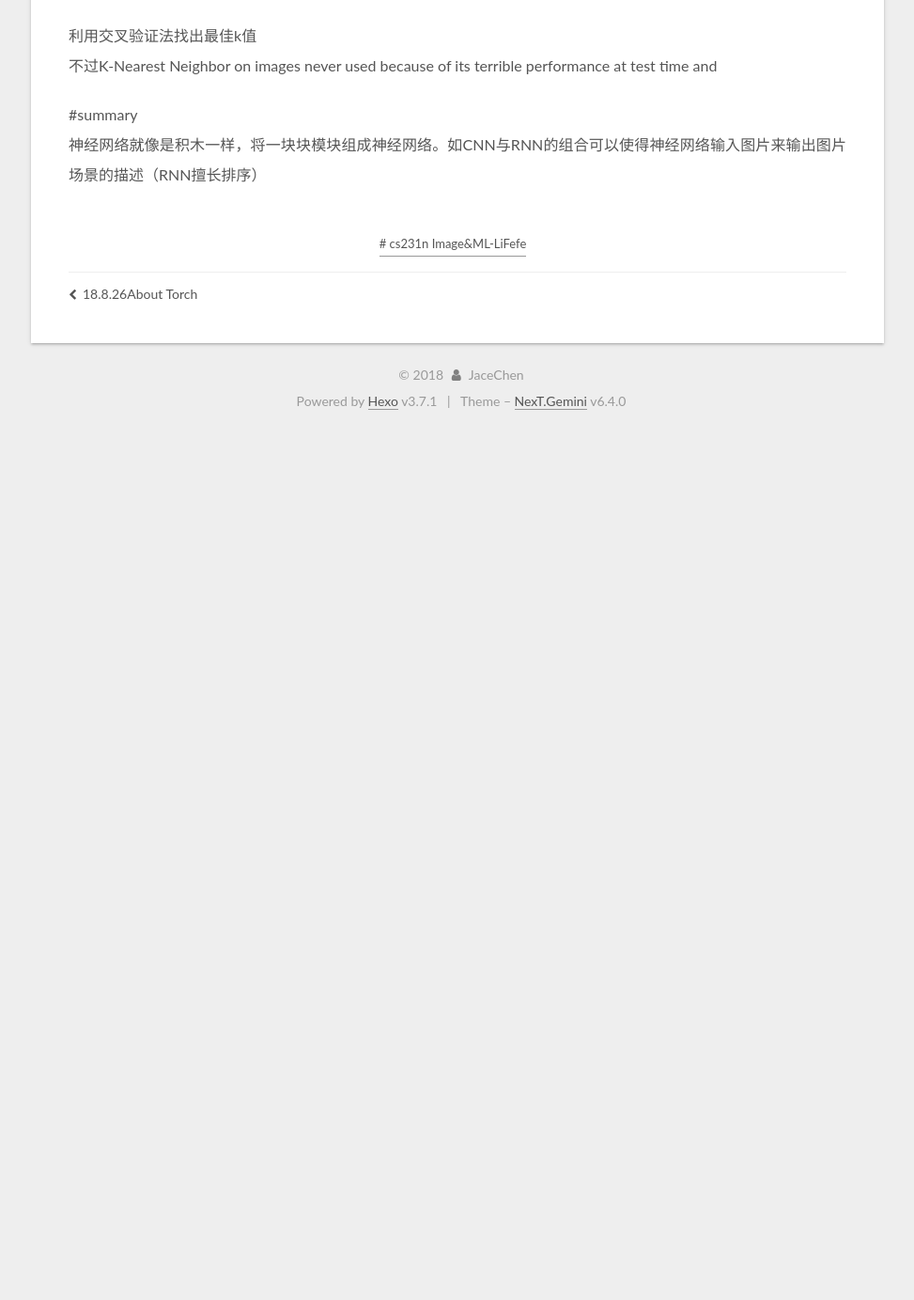
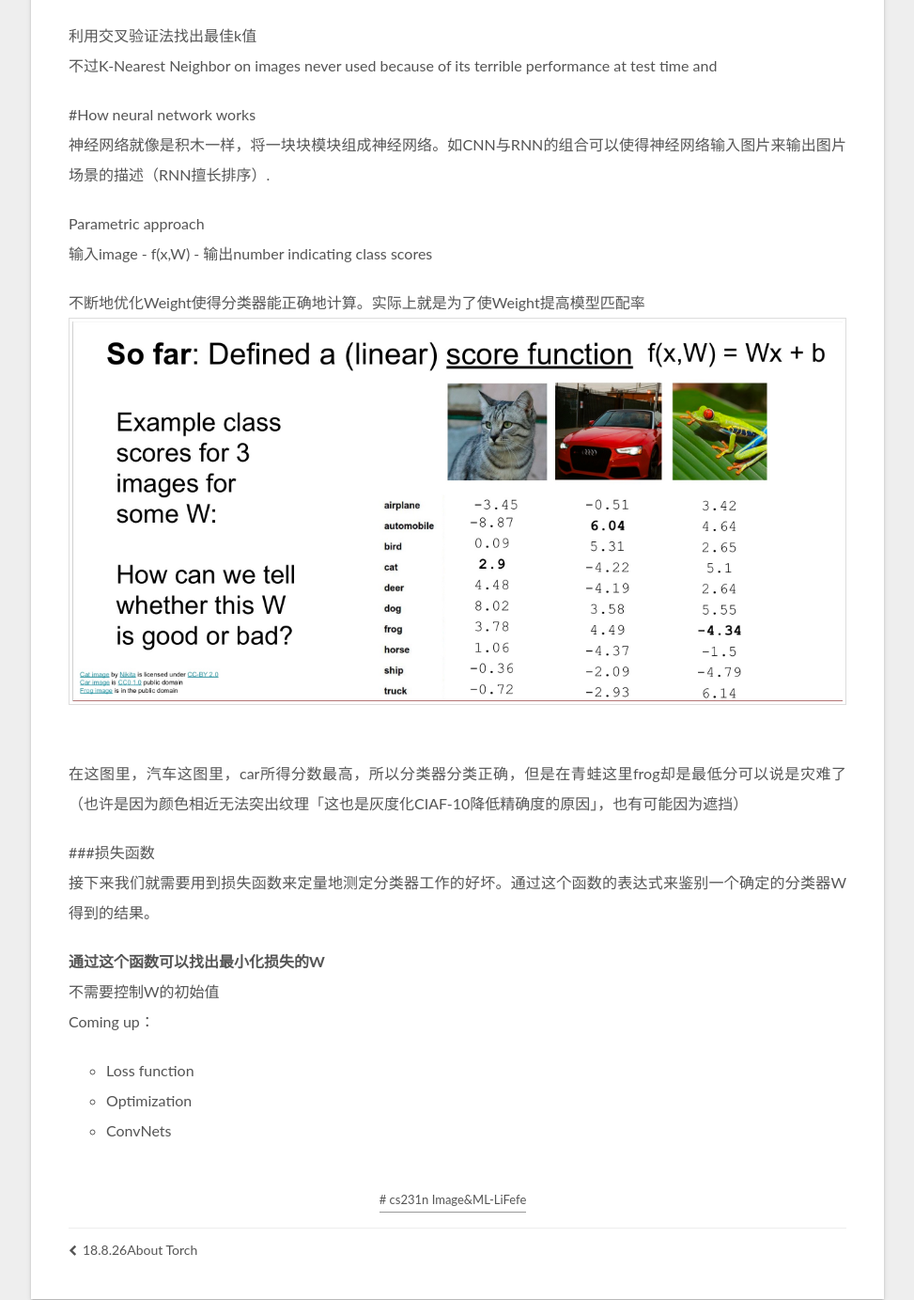
Before and after one commit to Chenqianhan/chenqianhan.github.io, a plain HTML site: page 2018/08/31/Image-Classification-pipeline/index.html in a window 1280 px wide. Shown: the part 1686-3069 px from the top of the page at 94% size, without its empty margins (279-1252 px from the left). Before the commit the page ends 2147 px from the top, so only its background shows below. Drawn offline with Linux system fonts and the light colour scheme.

Commit message:
Site updated: 2018-08-31 20:08:59

```diff
--- a/2018/08/31/Image-Classification-pipeline/index.html
+++ b/2018/08/31/Image-Classification-pipeline/index.html
@@ -117,7 +117,8 @@
 <meta property="og:description" content="#Image Classification pipelinechallenges:    Illumination   Deformation各种奇怪的形态 Occlusion遮挡   Background Clutter Intraclass variation    An image classifier can be Data-driven approach:    Collect a da">
 <meta property="og:locale" content="default">
 <meta property="og:image" content="http://yoursite.com/2018/08/31/Image-Classification-pipeline/1.jpg">
-<meta property="og:updated_time" content="2018-08-31T05:28:23.335Z">
+<meta property="og:image" content="http://yoursite.com/2018/08/31/Image-Classification-pipeline/2.jpg">
+<meta property="og:updated_time" content="2018-08-31T12:08:37.021Z">
 <meta name="twitter:card" content="summary">
 <meta name="twitter:title" content="Image Classification pipeline">
 <meta name="twitter:description" content="#Image Classification pipelinechallenges:    Illumination   Deformation各种奇怪的形态 Occlusion遮挡   Background Clutter Intraclass variation    An image classifier can be Data-driven approach:    Collect a da">
@@ -325,7 +326,7 @@
 
 
 
-              <time title="Created: 2018-08-31 12:40:45 / Modified: 13:28:23" itemprop="dateCreated datePublished" datetime="2018-08-31T12:40:45+08:00">2018-08-31</time>
+              <time title="Created: 2018-08-31 12:40:45 / Modified: 20:08:37" itemprop="dateCreated datePublished" datetime="2018-08-31T12:40:45+08:00">2018-08-31</time>
 
 
 
@@ -384,7 +385,16 @@
 <p>将训练集分成“fold”，比如说把训练数据分成五等份，也就是说使用20%训练数据来作为想象中的验证集来调整超参数。从而对不同超参数的学习效率进行对比，通过比对不同K值下取多少个近邻值才能得出准确结果。  </p>
 <p>###Cross-validation<br>如果对数据量不满意，可以用cross-validation，循环选择测试验证折<br><img src="/2018/08/31/Image-Classification-pipeline/1.jpg" title="cross-validation"></p>
 <p>利用交叉验证法找出最佳k值<br>不过K-Nearest Neighbor on images never used because of its terrible performance at test time and </p>
-<p>#summary<br>神经网络就像是积木一样，将一块块模块组成神经网络。如CNN与RNN的组合可以使得神经网络输入图片来输出图片场景的描述（RNN擅长排序）</p>
+<p>#How neural network works<br>神经网络就像是积木一样，将一块块模块组成神经网络。如CNN与RNN的组合可以使得神经网络输入图片来输出图片场景的描述（RNN擅长排序）. </p>
+<p>Parametric approach<br>输入image - f(x,W) - 输出number indicating class scores</p>
+<p>不断地优化Weight使得分类器能正确地计算。实际上就是为了使Weight提高模型匹配率<br><img src="/2018/08/31/Image-Classification-pipeline/2.jpg" title="socre-function"><br>在这图里，汽车这图里，car所得分数最高，所以分类器分类正确，但是在青蛙这里frog却是最低分可以说是灾难了（也许是因为颜色相近无法突出纹理「这也是灰度化CIAF-10降低精确度的原因」，也有可能因为遮挡）</p>
+<p>###损失函数<br>接下来我们就需要用到损失函数来定量地测定分类器工作的好坏。通过这个函数的表达式来鉴别一个确定的分类器W得到的结果。</p>
+<p><strong>通过这个函数可以找出最小化损失的W</strong><br>不需要控制W的初始值<br>Coming up：  </p>
+<ul>
+<li>Loss function  </li>
+<li>Optimization  </li>
+<li>ConvNets  </li>
+</ul>
 
 
     </div>
--- a/css/main.css
+++ b/css/main.css
@@ -1839,7 +1839,7 @@ pre .javascript .function {
   width: 4px;
   height: 4px;
   border-radius: 50%;
-  background: #b68a00;
+  background: #ff66ab;
 }
 .links-of-blogroll {
   font-size: 13px;
```
Also changed, not shown: index.html (+11 -2 lines), 2018/08/31/Image-Classification-pipeline/2.jpg (added).
